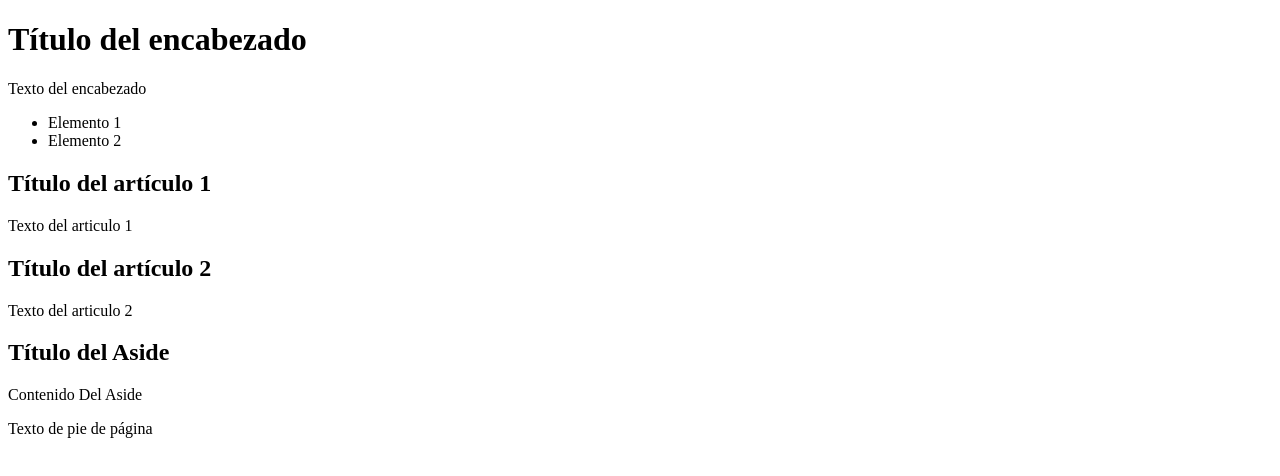
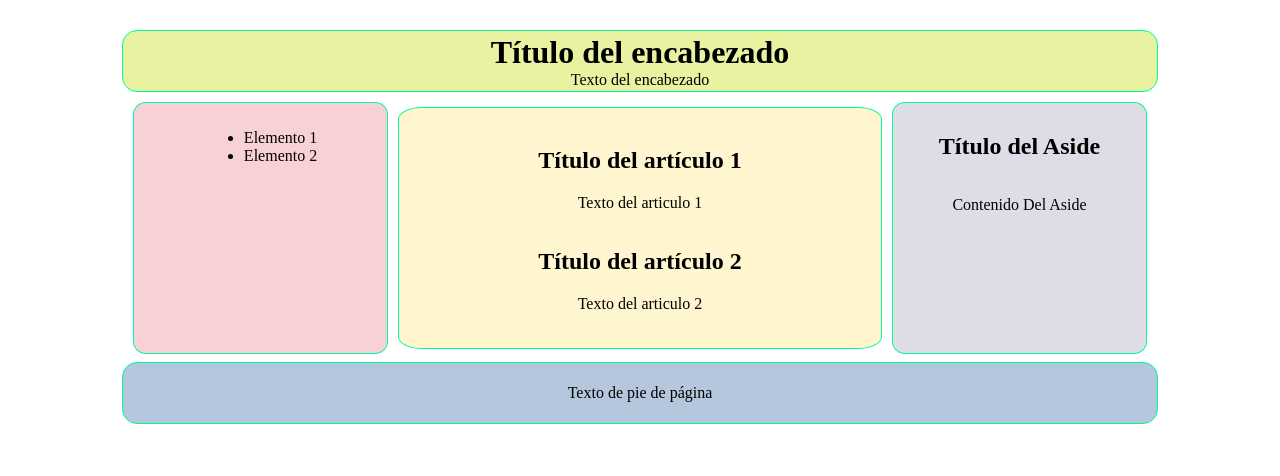
Before and after one commit to miguelmendoza24/practicahtml2, a plain HTML site: page practicahtml2/index.html in a window 1280 px wide. Drawn offline with Linux system fonts and the light colour scheme; files that its build step writes are made by us from their sources; the site is published under a folder, as on GitHub Pages, so addresses that start at the root find nothing.

Commit message:
se actualizo la ruta css

```diff
--- a/practicahtml2/index.html
+++ b/practicahtml2/index.html
@@ -8,7 +8,7 @@
   <meta name="viewport" content="width=device-width, initial-scale=1.0">
   <title>Ejercicio</title>
   <!-- Enlace a la hoja de estilo externa -->
-  <link rel="stylesheet" href="/hojas_css/style.css">
+  <link rel="stylesheet" href="style.css">
 </head>
 <!-- Sección del encabezado de la página -->
 <body>
```
